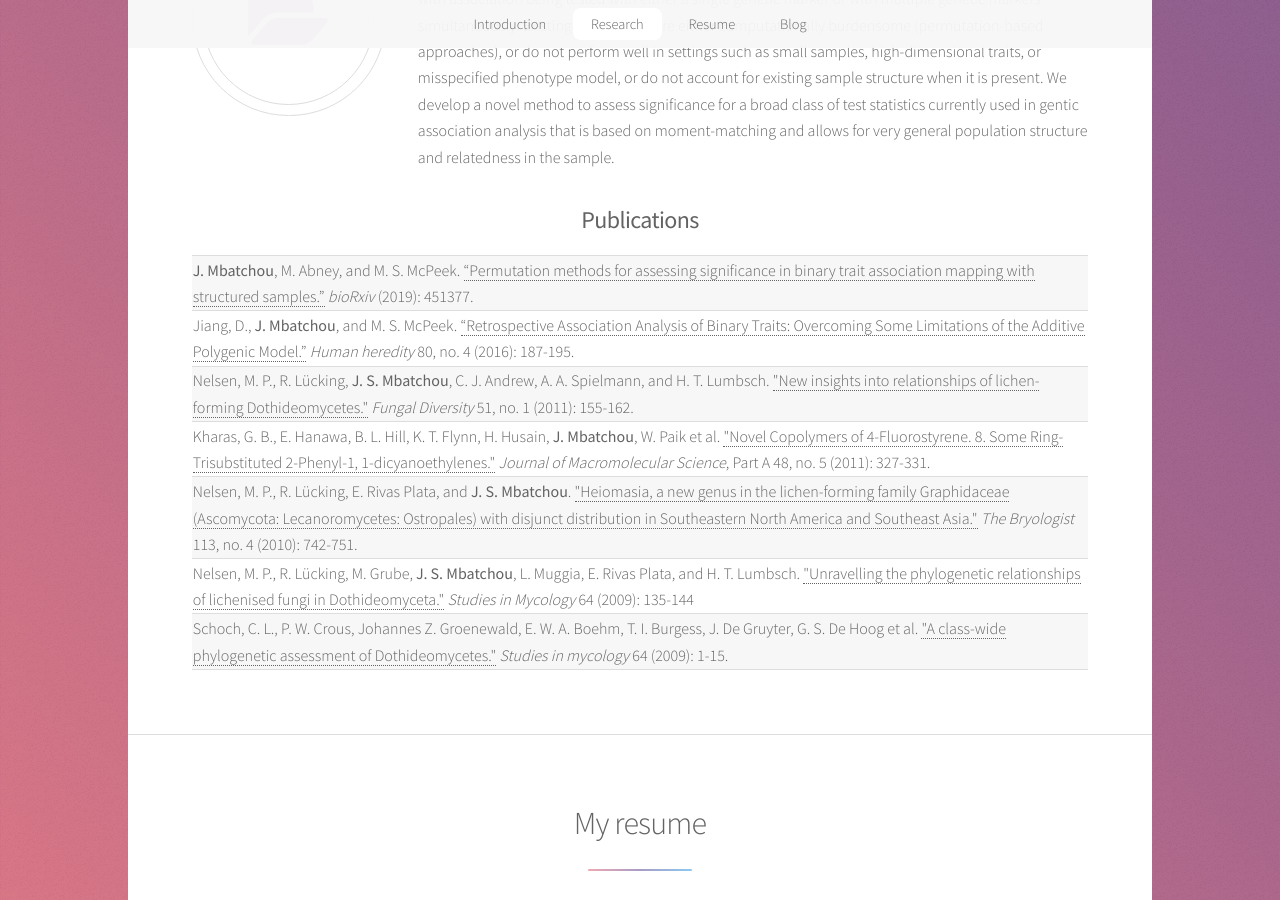
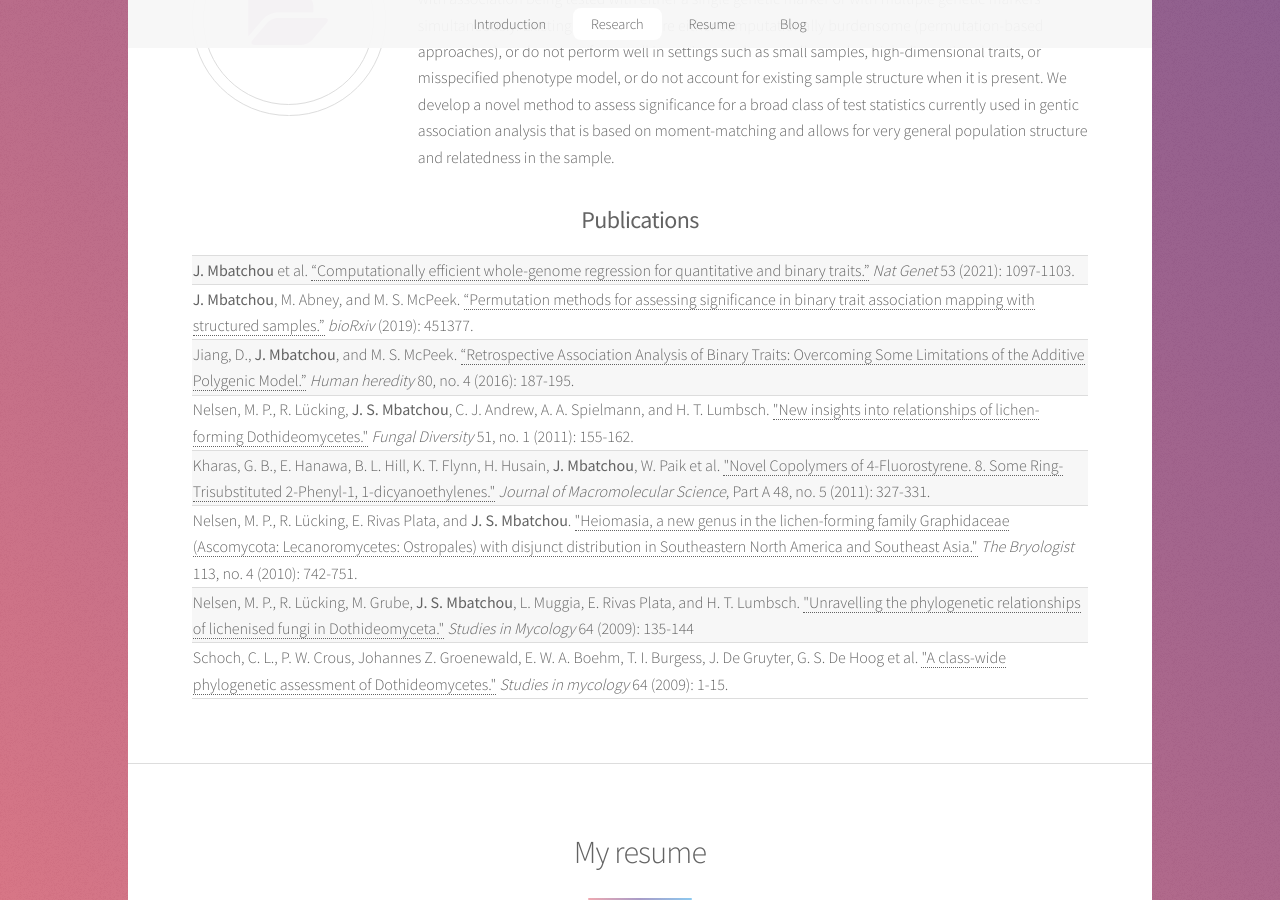
Before and after one commit to joellesophya/joellesophya.github.io, a Jekyll site: the page built from index.html, in a window 1280 px wide and 900 px high, scrolled down 2163 px. Built offline with Jekyll 4.4.1, drawn with Linux system fonts in a browser that asks for light colours.

Commit message:
fix format

```diff
--- a/index.html
+++ b/index.html
@@ -66,6 +66,10 @@
         <table>
             <tbody>
                 <tr>
+                    <td align="left"><b>J. Mbatchou</b> et al. <a href="https://doi.org/10.1038/s41588-021-00870-7" target="_blank">“Computationally efficient whole-genome regression for quantitative and binary traits.”</a> <i>Nat Genet </i> 53 (2021): 1097-1103.</td>
+                </tr>
+
+                <tr>
                     <td align="left"><b>J. Mbatchou</b>, M. Abney, and M. S. McPeek. <a href="https://doi.org/10.1101/451377" target="_blank">“Permutation methods for assessing significance in binary trait association mapping with structured samples.”</a> <i>bioRxiv</i> (2019): 451377.</td>
                 </tr>
                 <tr>
```
